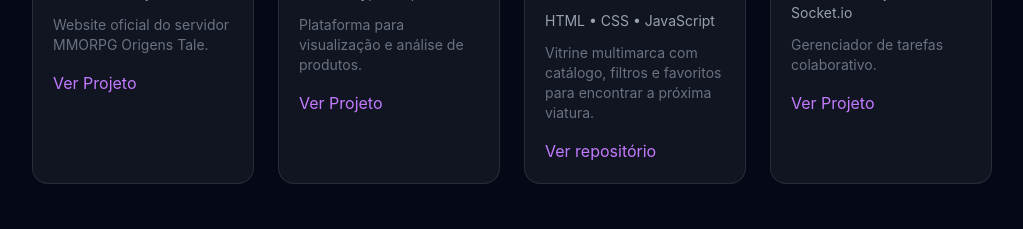
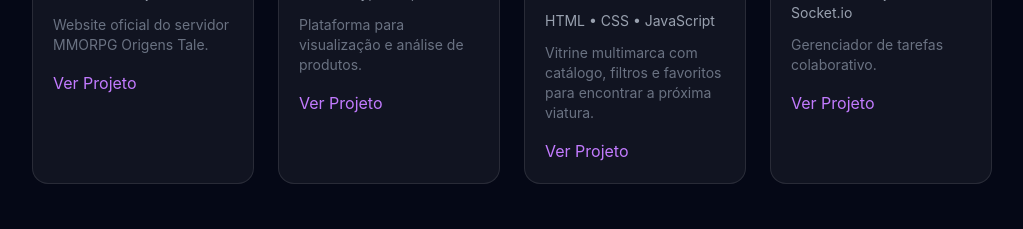
Before and after one commit to Theuus12/portfolio-dev, a React (Vite) app: page / in a window 1280 px wide. Shown: the part 1900-2129 px from the top of the page, without its empty margins (256-1279 px from the left). Built offline with nearby package versions, Linux system fonts and the light colour scheme.

Commit message:
Apontar cartão Vértice para site publicado

```diff
--- a/src/components/Projects.tsx
+++ b/src/components/Projects.tsx
@@ -23,7 +23,7 @@ export default function Projects() {
       tech: 'HTML • CSS • JavaScript',
       description: 'Vitrine multimarca com catálogo, filtros e favoritos para encontrar a próxima viatura.',
       image: verticeImg,
-      link: 'https://github.com/Theuus12/site-stand-viaturas',
+      link: 'https://theuus12.github.io/site-stand-viaturas/',
     },
     {
       title: 'Task Manager',
```
